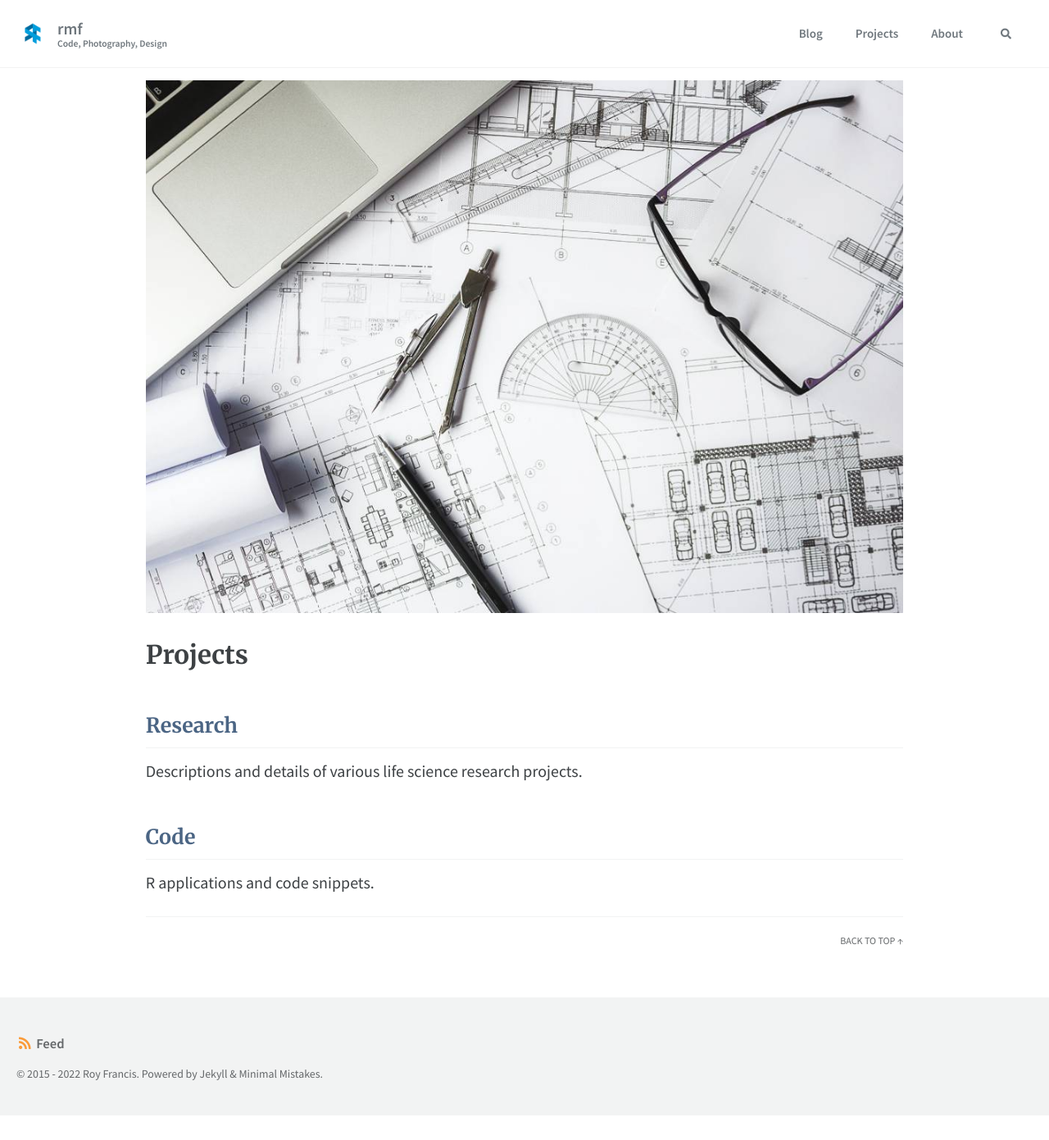
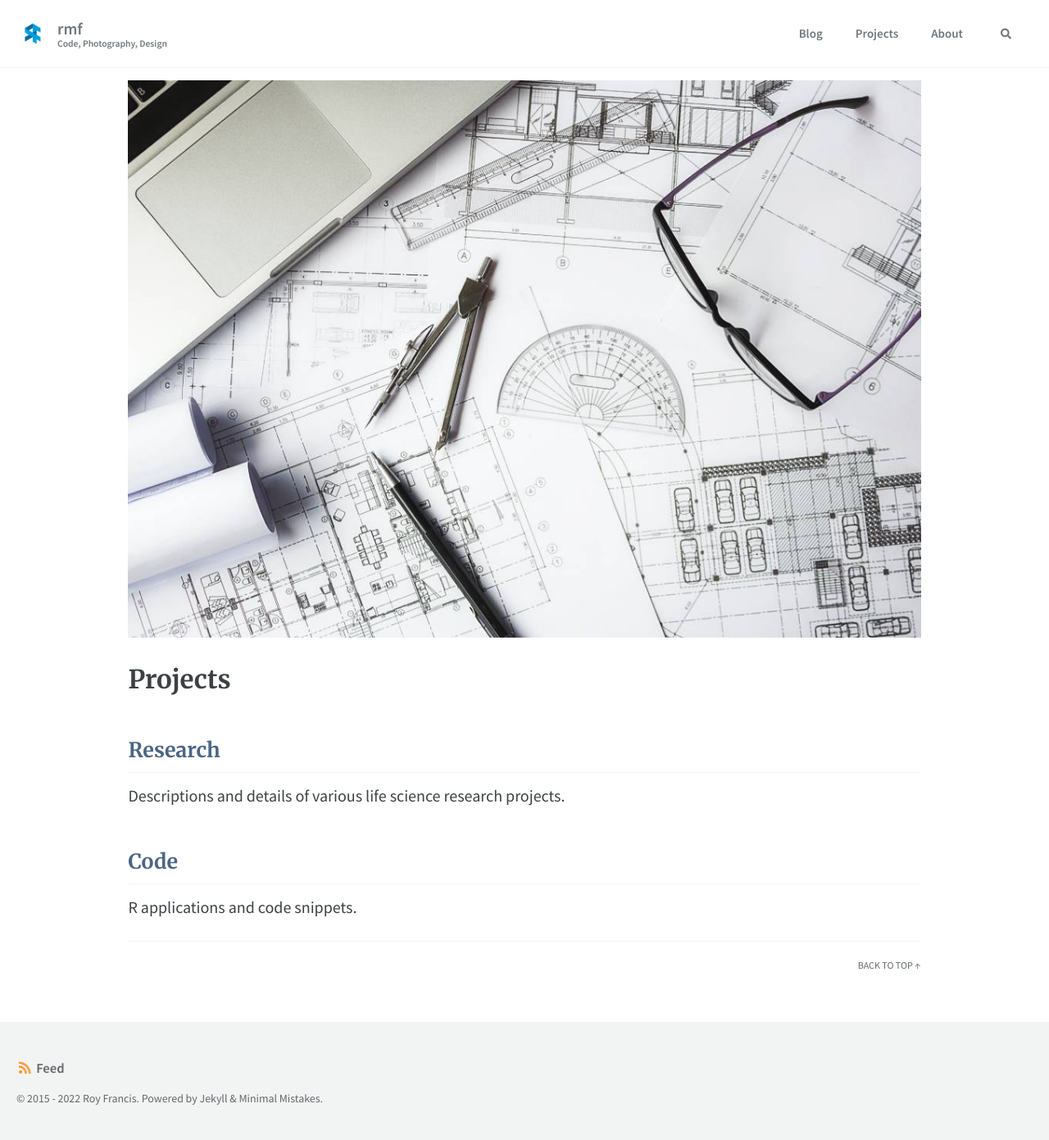
Before and after one commit to royfrancis/royfrancis.github.io, a Jekyll site: the page built from _pages/projects/index.md, in a window 1280 px wide. Shown: the whole page at 82% size. Built offline with Jekyll 4.4.1, drawn with Linux system fonts in a browser that asks for light colours; cached includes are drawn as plain includes; before the commit the page ends 1361 px from its top, so only the background shows below that.

Commit message:
Feature image on post page height changed to 680px

```diff
--- a/assets/css/main.scss
+++ b/assets/css/main.scss
@@ -134,7 +134,7 @@
 .featured-image {
     width: 100%;
     height: 100vw;
-    max-height: 650px;
+    max-height: 680px;
     -o-object-fit: cover;
     object-fit: cover;
 }
```
